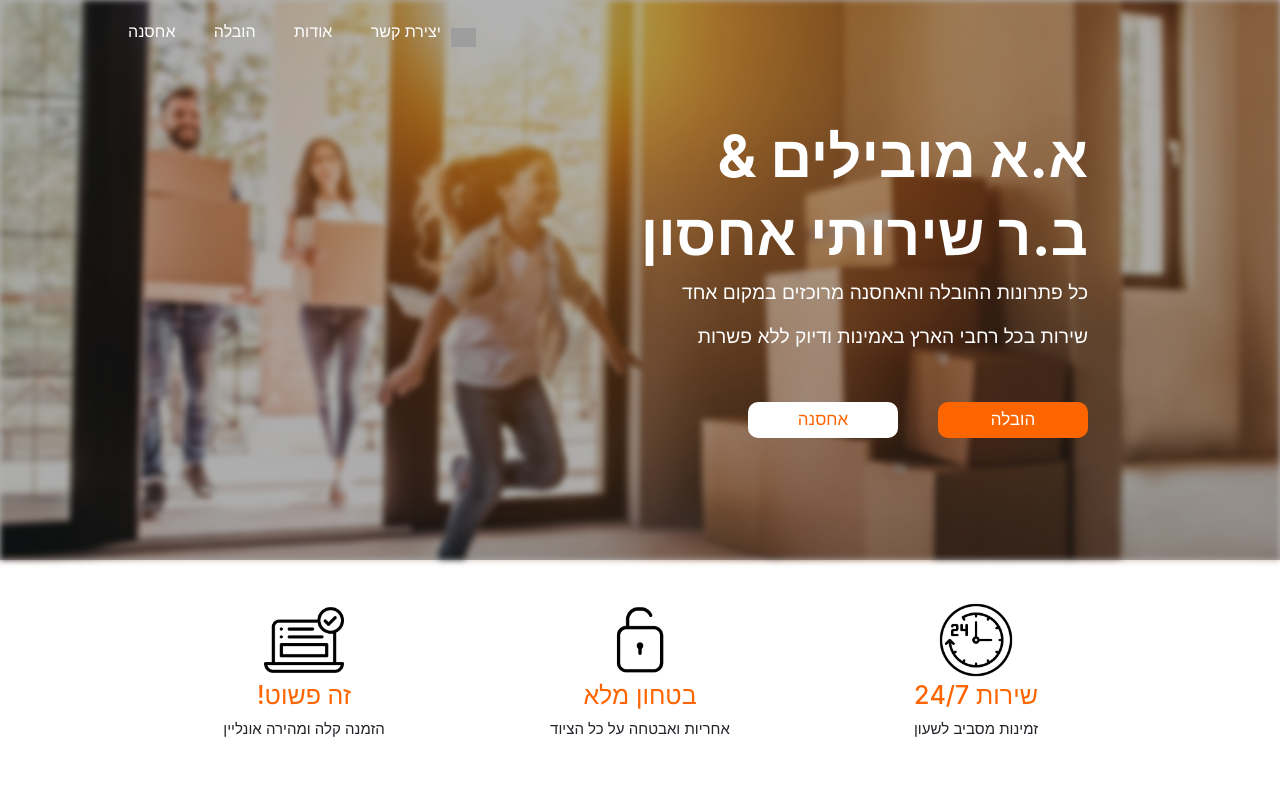
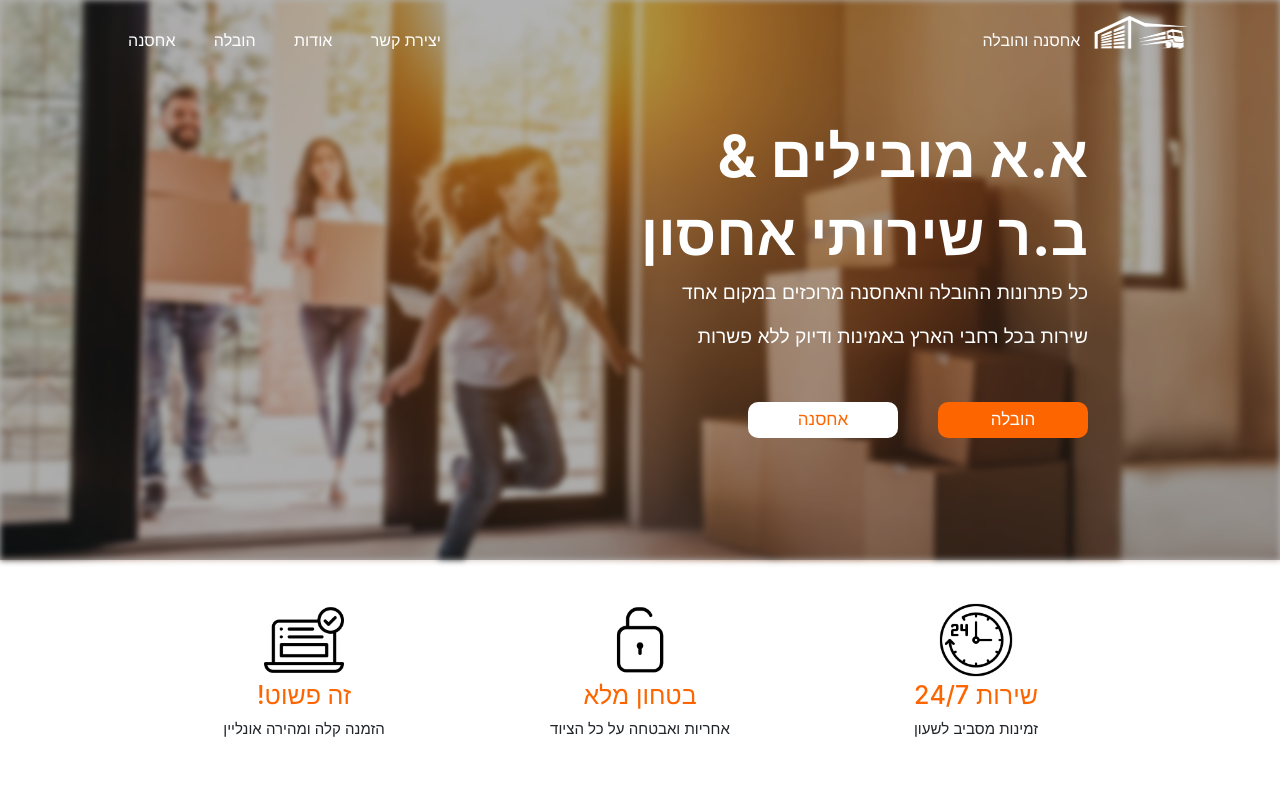
Before and after one commit to binyaalex/moving, a React (Create React App) app: page / in a window 1280 px wide. Shown: the top 800 px of the page. Built offline with nearby package versions, Linux system fonts and the light colour scheme; grey boxes are pictures that could not be loaded; a web font is replaced by a local one.

Commit message:
add logo

```diff
--- a/src/components/nav/Logo.js
+++ b/src/components/nav/Logo.js
@@ -1,7 +1,10 @@
+import logo from "../../assets/images/logo.png";
+
 const Logo = () => {
   return (
     <div className="navLogoDiv">
-      <img alt="" className="navLogo" src="/images/bhdmifkada.a17b93f0.svg" />
+      <img alt="" className="navLogo" src={logo} />
+      <div className="logoText">אחסנה והובלה</div>
     </div>
   );
 };
--- a/src/components/nav/Nav.css
+++ b/src/components/nav/Nav.css
@@ -1,16 +1,16 @@
 .webNav {
   display: flex;
   align-items: center;
-  padding: 8px 7vw 11px;
+  padding: 5px 7vw 5px;
   width: 100%;
-  height: 65px;
+  height: 80px;
   position: absolute;
   top: 0;
   left: 0;
   /* color: white; */
   /* border-bottom: 1px solid lightgray; */
   z-index: 10;
-  justify-content: end;
+  justify-content: space-between;
 }
 
 .side {
@@ -18,13 +18,27 @@
 }
 
 .navLogoDiv {
-  padding: 10px 10px 0;
+  /* padding: 10px 0; */
+  color: white;
+  display: flex;
+  height: 100%;
+  /* align-items: center; */
 }
 
 .navLogo {
-  width: 2vw;
-  max-width: 25px;
-  min-width: 20px;
+  object-fit: contain;
+  width: 100px;
+  /* width: 100px; */
+  aspect-ratio: 1/1 !important;
+  /* max-width: 25px; */
+  /* min-width: 20px; */
+  padding-bottom: 15px;
+}
+
+.logoText {
+  margin: auto;
+  width: 150px;
+  padding-right: 10px;
 }
 
 .navMenu {
--- a/src/components/storage/Storage.css
+++ b/src/components/storage/Storage.css
@@ -27,6 +27,8 @@
   color: white;
   font-size: larger;
   filter: none !important;
+  padding-top: 50px;
+
 }
 
 .service_list_sec {
--- a/src/components/storage/Storage.js
+++ b/src/components/storage/Storage.js
@@ -43,7 +43,6 @@ const Storage = () => {
         <div className="banner_content">
           <div className="banner_title">
             <h1>אחסנה</h1>
-            <p>בכל הארץ </p>
             <p>שירות בכל רחבי הארץ באמינות ודיוק ללא פשרות</p>
           </div>
           <div className="btnDiv">
```
Also changed, not shown: src/assets/images/logo.png (added).
